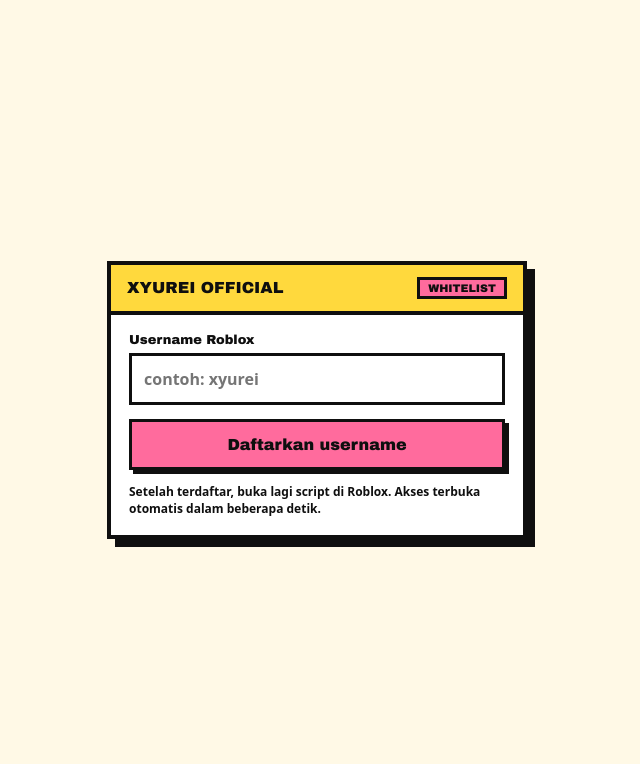
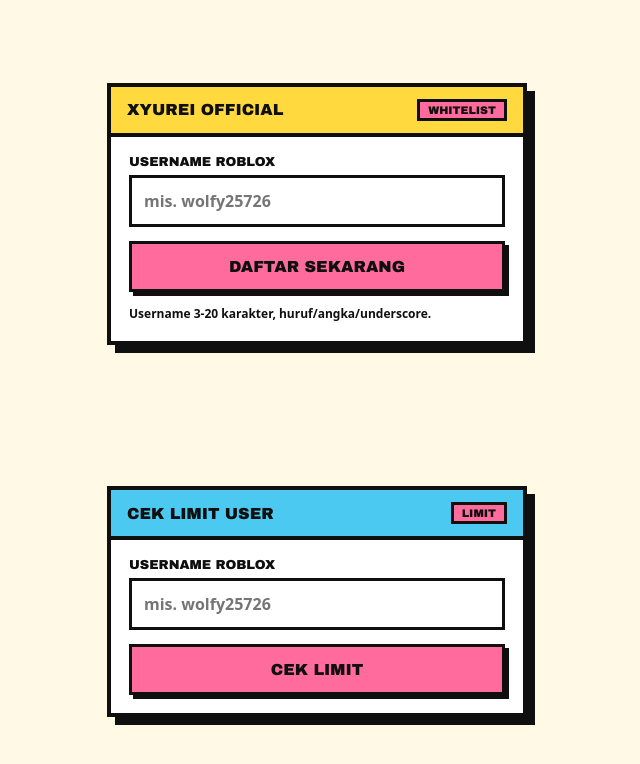
Before and after one commit to xyureisipemula/Whitelist, a plain HTML site: page public/index.html in a window 1280 px wide. Shown: the whole page, without its empty margins (323-963 px from the left). Drawn offline with Linux system fonts and the light colour scheme.

Commit message:
Update index.html

```diff
--- a/public/index.html
+++ b/public/index.html
@@ -1,23 +1,53 @@
 <!DOCTYPE html>
 <html lang="id">
 <head>
-<meta charset="utf-8">
-<meta name="viewport" content="width=device-width,initial-scale=1">
-<title>Whitelist - XYUREI OFFICIAL</title>
+  <meta charset="UTF-8">
+  <meta name="viewport" content="width=device-width, initial-scale=1.0">
+  <title>XYUREI WHITELIST</title>
   <link rel="stylesheet" href="style.css">
 </head>
 <body>
   <main class="card">
-  <div class="bar"><span>XYUREI OFFICIAL</span><span class="tag">WHITELIST</span></div>
+    <div class="bar">
+      <span>XYUREI OFFICIAL</span>
+      <span class="tag">WHITELIST</span>
+    </div>
     <form id="f">
-    <label>Username Roblox
-      <input id="u" placeholder="contoh: xyurei" autocomplete="off" maxlength="20" required>
+      <label>
+        USERNAME ROBLOX
+        <input id="u" type="text" placeholder="mis. wolfy25726" required minlength="3" maxlength="20">
       </label>
-    <button id="b">Daftarkan username</button>
-    <p id="msg" role="status"></p>
-    <small>Setelah terdaftar, buka lagi script di Roblox. Akses terbuka otomatis dalam beberapa detik.</small>
+      <button id="b" type="submit">DAFTAR SEKARANG</button>
+      <p id="msg"></p>
+      <small>Username 3-20 karakter, huruf/angka/underscore.</small>
     </form>
   </main>
+
+  <main class="card">
+    <div class="bar">
+      <span>CEK LIMIT USER</span>
+      <span class="tag">LIMIT</span>
+    </div>
+    <form id="lf">
+      <label>
+        USERNAME ROBLOX
+        <input id="lu" type="text" placeholder="mis. wolfy25726" required minlength="3" maxlength="20">
+      </label>
+      <button type="submit">CEK LIMIT</button>
+      <div id="lpanel" class="panel" style="display:none">
+        <div class="row">
+          <span>LIMIT SEKARANG</span>
+          <b id="lnow">0 / 5</b>
+        </div>
+        <div class="row">
+          <span>RESET OTOMATIS</span>
+          <b id="lreset">00:00:00</b>
+        </div>
+      </div>
+      <p id="lmsg"></p>
+    </form>
+  </main>
+
   <script src="script.js"></script>
 </body>
 </html>
```
Lines whose indentation alone changed are shown as unchanged.
